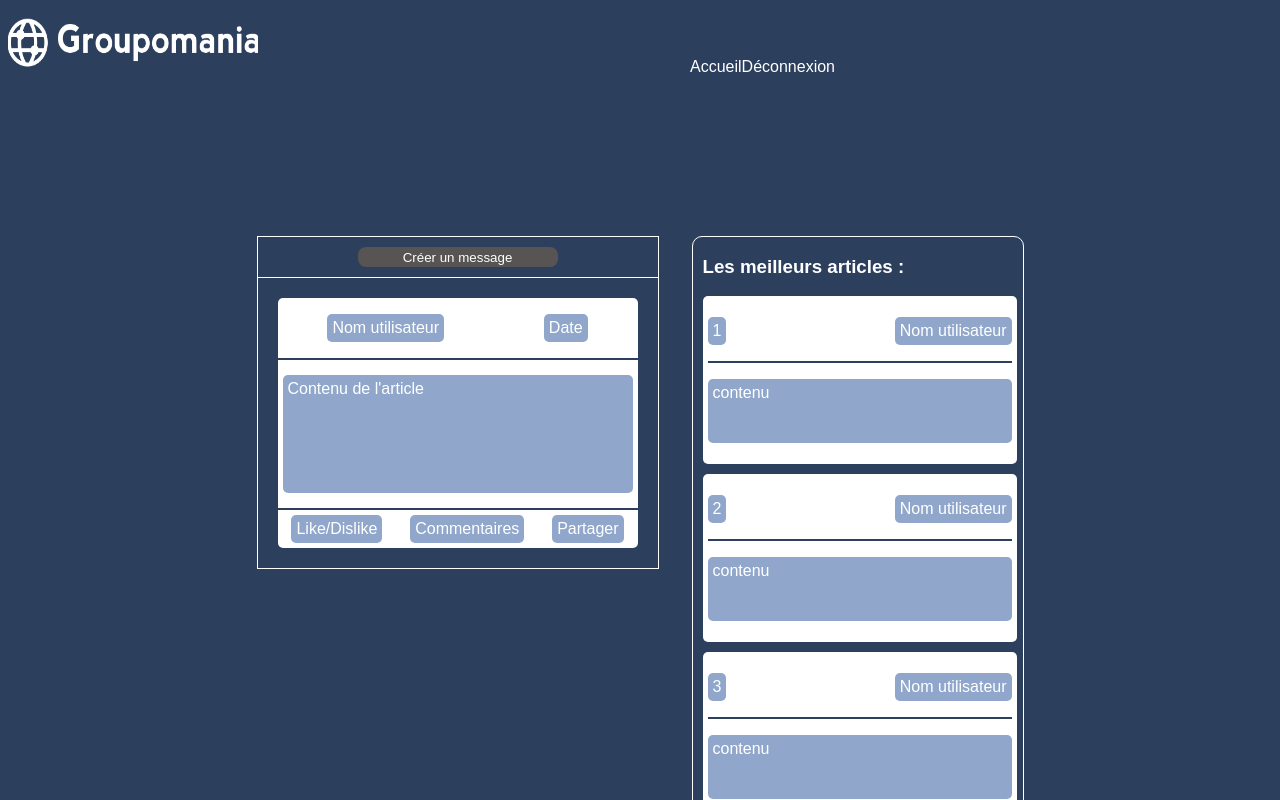
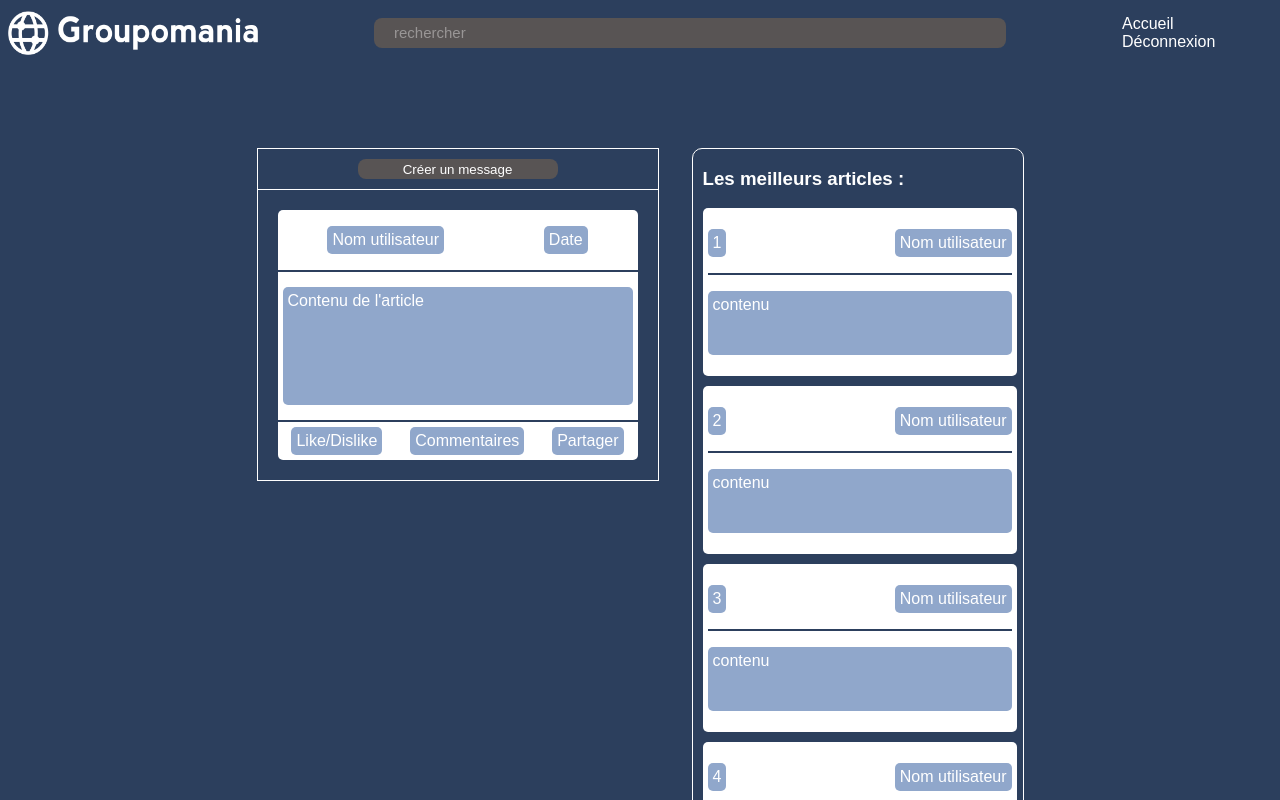
Before and after one commit to AlmoHelo/groupomania, a Vue app in the folder frontend/: page /accueil in a window 1280 px wide. Shown: the top 800 px of the page. Built offline with nearby package versions, Linux system fonts and the light colour scheme.

Commit message:
modif bouton créer et header

```diff
--- a/frontend/src/components/headerpage.vue
+++ b/frontend/src/components/headerpage.vue
@@ -1,38 +1,52 @@
 <template>
-  <header>
+  <header class="headerAccueil">
     <img src="../components/images/logo-white.png" alt="logo groupomania" />
-    <main class="menu">
-      <accueilLink/>
-      <decoLink/>
-    </main>
+    <input type="search" placeholder="rechercher" />
+    <div class="menu">
+      <accueilLink />
+      <decoLink />
+    </div>
   </header>
 </template>
 
 <script>
 import accueilLink from "../components/accueilLink.vue";
-import decoLink from "../components/decoLink.vue"
+import decoLink from "../components/decoLink.vue";
 export default {
-    name: "header",
-    components: {
-      accueilLink,
-      decoLink
-    }
-}
+  name: "header",
+  components: {
+    accueilLink,
+    decoLink,
+  },
+};
 </script>
 
 <style lang="scss">
-header{
+.headerAccueil {
   width: 100%;
   display: flex;
+  justify-content: space-between;
   align-items: center;
-  justify-content: space-between;
-  & .menu{
+  & input {
+    width: 50%;
+    height: 30px;
+    border-radius: 8px;
+    border: none;
+    background-color: rgb(88, 84, 84);
+    padding-left: 20px;
+    &::placeholder {
+      font-size: 15px;
+      color: rgb(153, 150, 150);
+    }
+  }
+  & .menu {
     width: 150px;
+    display: flex;
+    flex-direction: column;
   }
-  & img{
-  width: 250px;
-  height: 60px;
+  & img {
+    width: 250px;
+    height: 50px;
+  }
 }
-}
-
 </style>
--- a/frontend/src/views/accueil.vue
+++ b/frontend/src/views/accueil.vue
@@ -27,5 +27,6 @@ export default {
 <style lang="scss">
 .sectionAccueil {
   display: flex;
+  margin-top: 10px;
 }
 </style>
```
Also changed, not shown: frontend/src/components/images/logo-white.png.
